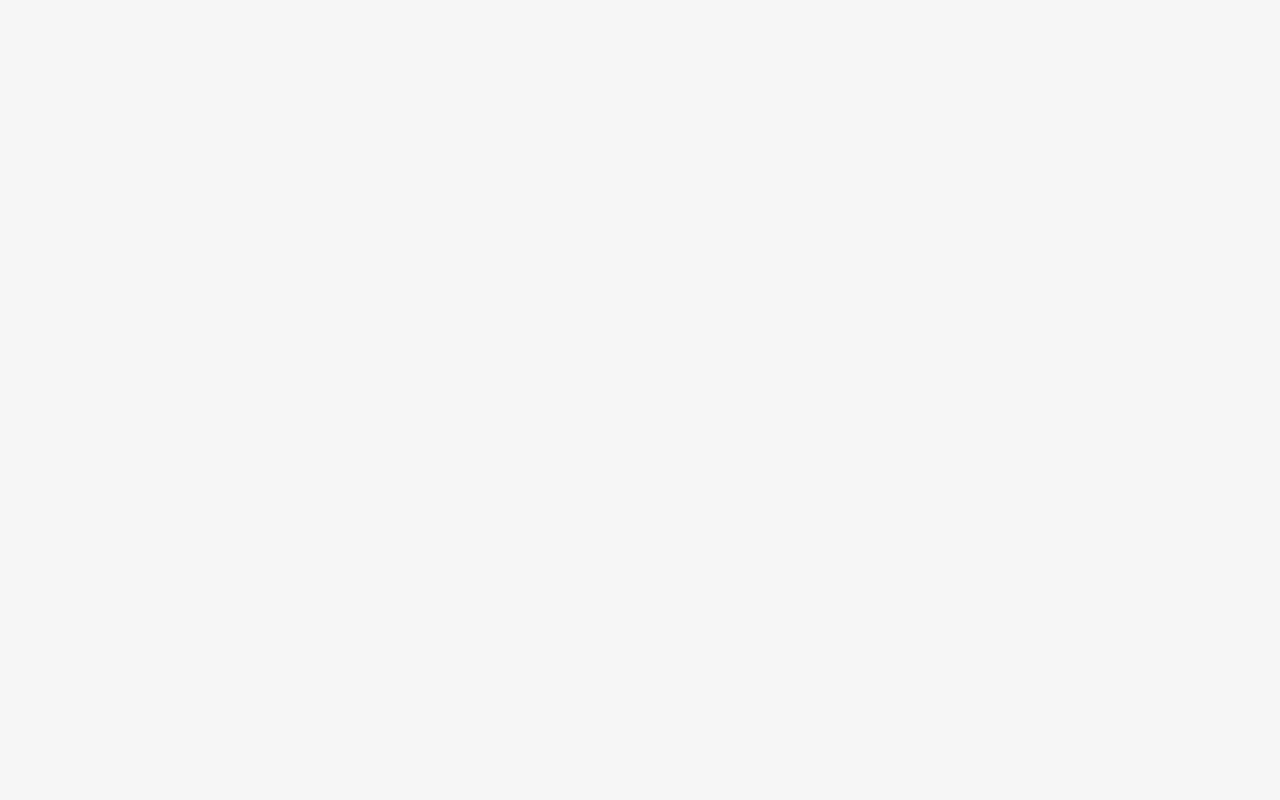
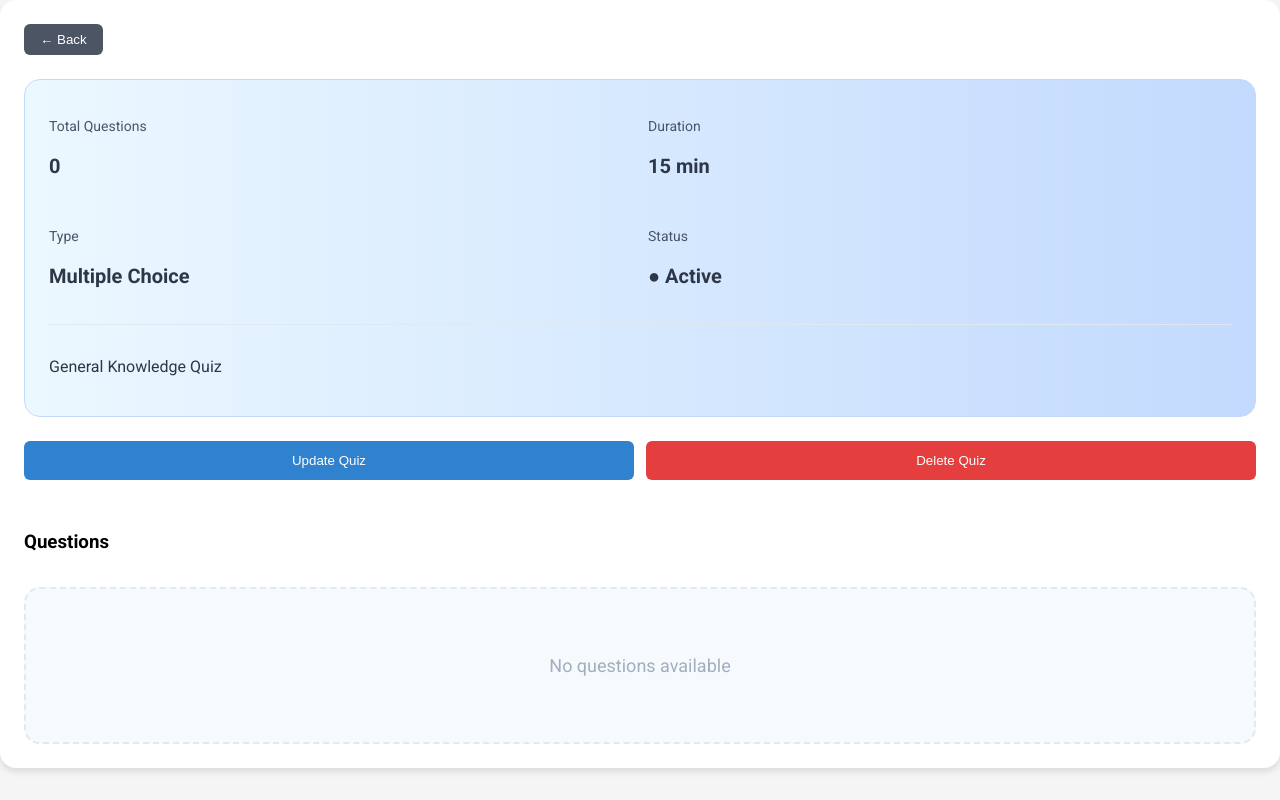
Before and after one commit to AroshaBandara09/Quiz-App-React, a React (Vite) app: page /QuestionCard in a window 1280 px wide. Before the commit this address had no page. Built offline with nearby package versions, Linux system fonts and the light colour scheme.

Commit message:
feat: add QuestionCard component and corresponding styles; update App routing to include QuestionCard

```diff
--- a/src/App.jsx
+++ b/src/App.jsx
@@ -5,6 +5,7 @@ import Navbar from "./components/dashboard/nav-bar/Navbar";
 
 import QuizForm from "./components/quiz-form/QuizForm";
 import QuizCard from "./components/quiz-card/QuizCard";
+import QuestionCard from "./components/question-card/QuestionCard";
 
 function App() {
   return (
@@ -23,6 +24,8 @@ function App() {
 
         <Route path="/QuizForm" element={<QuizForm />} />
         <Route path="/QuizCard" element={<QuizCard />} />
+        <Route path="/QuestionCard" element={<QuestionCard />} />
+
       </Routes>
     </>
   );
--- /dev/null
+++ b/src/components/question-card/QuestionCard.css
@@ -0,0 +1,210 @@
+/* QuestionCard.css */
+
+/* Container */
+.question-card-container {
+  max-width: 4xl;
+  margin: 0 auto;
+  padding: 1.5rem;
+  background-color: white;
+  border-radius: 1rem;
+  box-shadow: 0 4px 6px rgba(0, 0, 0, 0.1);
+}
+
+/* Back Button */
+.back-button {
+  padding: 0.5rem 1rem;
+  background-color: #4b5563;
+  color: white;
+  border-radius: 0.375rem;
+  transition: background-color 0.2s;
+  margin-bottom: 1.5rem;
+  font-weight: 500;
+}
+.back-button:hover {
+  background-color: #2d3748;
+}
+
+/* Quiz Info Section */
+.quiz-info-container {
+  background: linear-gradient(to right, #ebf8ff, #c3dafe);
+  padding: 1.5rem;
+  border-radius: 1rem;
+  margin-bottom: 1.5rem;
+  border: 1px solid #c3dafe;
+}
+
+.quiz-info-grid {
+  display: grid;
+  grid-template-columns: repeat(2, 1fr);
+  gap: 1rem;
+}
+
+.quiz-info-item {
+  font-size: 0.875rem;
+  color: #4a5568;
+}
+
+.quiz-info-value {
+  font-size: 1.25rem;
+  font-weight: 700;
+  color: #2d3748;
+}
+
+.quiz-description {
+  margin-top: 1rem;
+  padding-top: 1rem;
+  border-top: 1px solid #e2e8f0;
+}
+
+.quiz-description-text {
+  font-size: 1rem;
+  color: #2d3748;
+}
+
+/* Button Section */
+.button-container {
+  display: flex;
+  gap: 0.75rem;
+  margin-bottom: 2rem;
+}
+
+.update-quiz-button, .delete-quiz-button {
+  flex: 1;
+  padding: 0.75rem 1.5rem;
+  border-radius: 0.375rem;
+  font-weight: 500;
+  transition: background-color 0.2s;
+}
+
+.update-quiz-button {
+  background-color: #3182ce;
+  color: white;
+}
+
+.update-quiz-button:hover {
+  background-color: #2b6cb0;
+}
+
+.delete-quiz-button {
+  background-color: #e53e3e;
+  color: white;
+}
+
+.delete-quiz-button:hover {
+  background-color: #c53030;
+}
+
+/* Question List */
+.question-list {
+  display: flex;
+  flex-direction: column;
+  gap: 1rem;
+}
+
+.no-questions {
+  text-align: center;
+  padding: 3rem;
+  background-color: #f7fafc;
+  border-radius: 1rem;
+  border: 2px dashed #e2e8f0;
+}
+
+.no-questions-text {
+  color: #a0aec0;
+  font-size: 1.125rem;
+}
+
+/* Question Card */
+.question-card {
+  background-color: white;
+  border: 1px solid #e2e8f0;
+  border-radius: 1rem;
+  padding: 1.5rem;
+  box-shadow: 0 1px 3px rgba(0, 0, 0, 0.1);
+  transition: box-shadow 0.2s;
+}
+
+.question-card:hover {
+  box-shadow: 0 2px 4px rgba(0, 0, 0, 0.1);
+}
+
+.question-header {
+  display: flex;
+  justify-content: space-between;
+  align-items: flex-start;
+  margin-bottom: 1rem;
+}
+
+.question-number {
+  display: inline-block;
+  padding: 0.25rem 0.75rem;
+  background-color: #c3dafe;
+  color: #2c5282;
+  border-radius: 9999px;
+  font-size: 0.875rem;
+  font-weight: 500;
+  margin-bottom: 0.5rem;
+}
+
+.question-text {
+  font-size: 1.125rem;
+  color: #2d3748;
+  font-weight: 500;
+}
+
+.question-marks {
+  background-color: #68d391;
+  color: #2f855a;
+  padding: 0.25rem 0.75rem;
+  border-radius: 9999px;
+  font-size: 0.875rem;
+  font-weight: 600;
+}
+
+.option-button {
+  text-align: left;
+  padding: 0.5rem 1rem;
+  background-color: #f7fafc;
+  border: 1px solid #e2e8f0;
+  border-radius: 0.375rem;
+  font-size: 0.875rem;
+  transition: background-color 0.15s, border-color 0.15s;
+}
+
+.option-button:hover {
+  background-color: #edf2f7;
+  border-color: #e2e8f0;
+}
+
+.question-actions {
+  display: flex;
+  gap: 0.5rem;
+  padding-top: 1rem;
+  border-top: 1px solid #e2e8f0;
+}
+
+.update-question-button, .delete-question-button {
+  flex: 1;
+  padding: 0.5rem 1rem;
+  font-size: 0.875rem;
+  border-radius: 0.375rem;
+  font-weight: 500;
+}
+
+.update-question-button {
+  background-color: #48bb78;
+  color: white;
+}
+
+.update-question-button:hover {
+  background-color: #38a169;
+}
+
+.delete-question-button {
+  background-color: #e53e3e;
+  color: white;
+}
+
+.delete-question-button:hover {
+  background-color: #c53030;
+}
--- /dev/null
+++ b/src/components/question-card/QuestionCard.jsx
@@ -0,0 +1,104 @@
+import React from 'react';
+import './QuestionCard.css'; // Import the CSS file
+
+const QuestionCard = ({ onBack, questionList = [], onQuestionUpdate, onQuestionDelete, onQuizUpdate, onQuizDelete }) => {
+  return (
+    <div className="question-card-container">
+      <button
+        className="back-button"
+        onClick={onBack}
+      >
+        ← Back
+      </button>
+
+      <div className="quiz-info-container">
+        <div className="quiz-info-grid">
+          <div>
+            <p className="quiz-info-item">Total Questions</p>
+            <p className="quiz-info-value">{questionList.length}</p>
+          </div>
+          <div>
+            <p className="quiz-info-item">Duration</p>
+            <p className="quiz-info-value">15 min</p>
+          </div>
+          <div>
+            <p className="quiz-info-item">Type</p>
+            <p className="quiz-info-value">Multiple Choice</p>
+          </div>
+          <div>
+            <p className="quiz-info-item">Status</p>
+            <p className="quiz-info-value text-green-600">● Active</p>
+          </div>
+        </div>
+        <div className="quiz-description">
+          <p className="quiz-description-text">General Knowledge Quiz</p>
+        </div>
+      </div>
+
+      <div className="button-container">
+        <button
+          className="update-quiz-button"
+          onClick={onQuizUpdate}
+        >
+          Update Quiz
+        </button>
+        <button
+          className="delete-quiz-button"
+          onClick={onQuizDelete}
+        >
+          Delete Quiz
+        </button>
+      </div>
+
+      <div className="question-list">
+        <h3 className="text-xl font-bold text-gray-800 mb-4">Questions</h3>
+        {questionList.length === 0 ? (
+          <div className="no-questions">
+            <p className="no-questions-text">No questions available</p>
+          </div>
+        ) : (
+          questionList.map((question, index) => (
+            <div key={index} className="question-card">
+              <div className="question-header">
+                <div>
+                  <span className="question-number">Question {index + 1}</span>
+                  <p className="question-text">{question.text}</p>
+                </div>
+                <span className="question-marks">{question.marks} pts</span>
+              </div>
+
+              <div className="grid grid-cols-2 gap-2 mb-4">
+                {question.options.map((option, i) => (
+                  <button
+                    key={i}
+                    className="option-button"
+                  >
+                    <span className="font-semibold text-gray-600 mr-2">{String.fromCharCode(65 + i)}.</span>
+                    {option}
+                  </button>
+                ))}
+              </div>
+
+              <div className="question-actions">
+                <button
+                  className="update-question-button"
+                  onClick={() => onQuestionUpdate(index)}
+                >
+                  Update
+                </button>
+                <button
+                  className="delete-question-button"
+                  onClick={() => onQuestionDelete(index)}
+                >
+                  Delete
+                </button>
+              </div>
+            </div>
+          ))
+        )}
+      </div>
+    </div>
+  );
+};
+
+export default QuestionCard;
```
